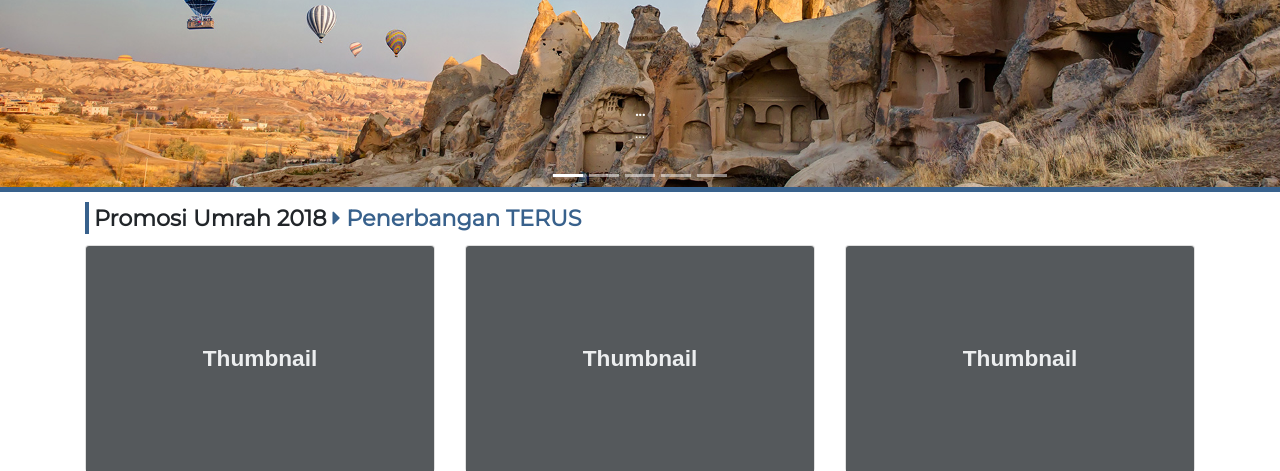
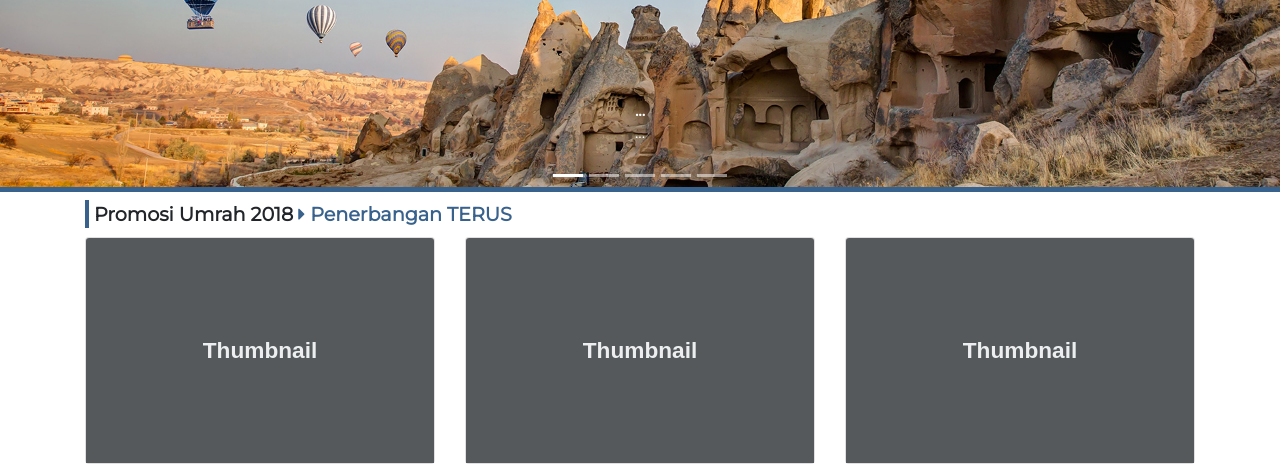
Before and after one commit to mohamadazzam/busyraholidays, a CodeIgniter app: page /database/ in a window 1280 px wide. Shown: the part 534-1005 px from the top of the page. Run offline with CodeIgniter, Linux system fonts and the light colour scheme.

Commit message:
change Font size for header

```diff
--- a/assets/static/css/busyra.css
+++ b/assets/static/css/busyra.css
@@ -120,7 +120,7 @@ h6 {
   font-weight: bold;
 }
 h1.header{
-  font-size: 1.4rem !important;
+  font-size: 1.2rem !important;
   font-weight: 700 !important;
 }
 h1.header:before{
```
